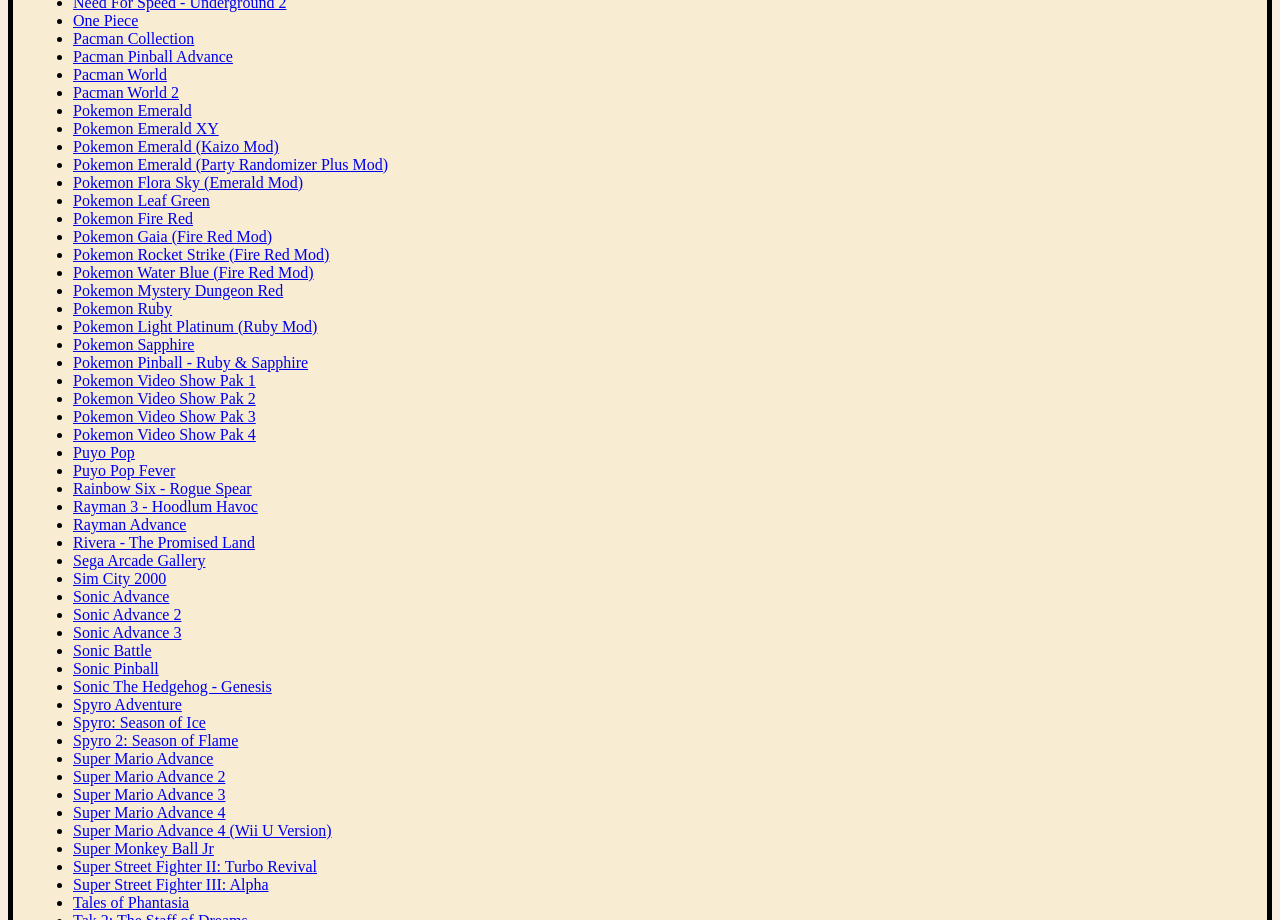
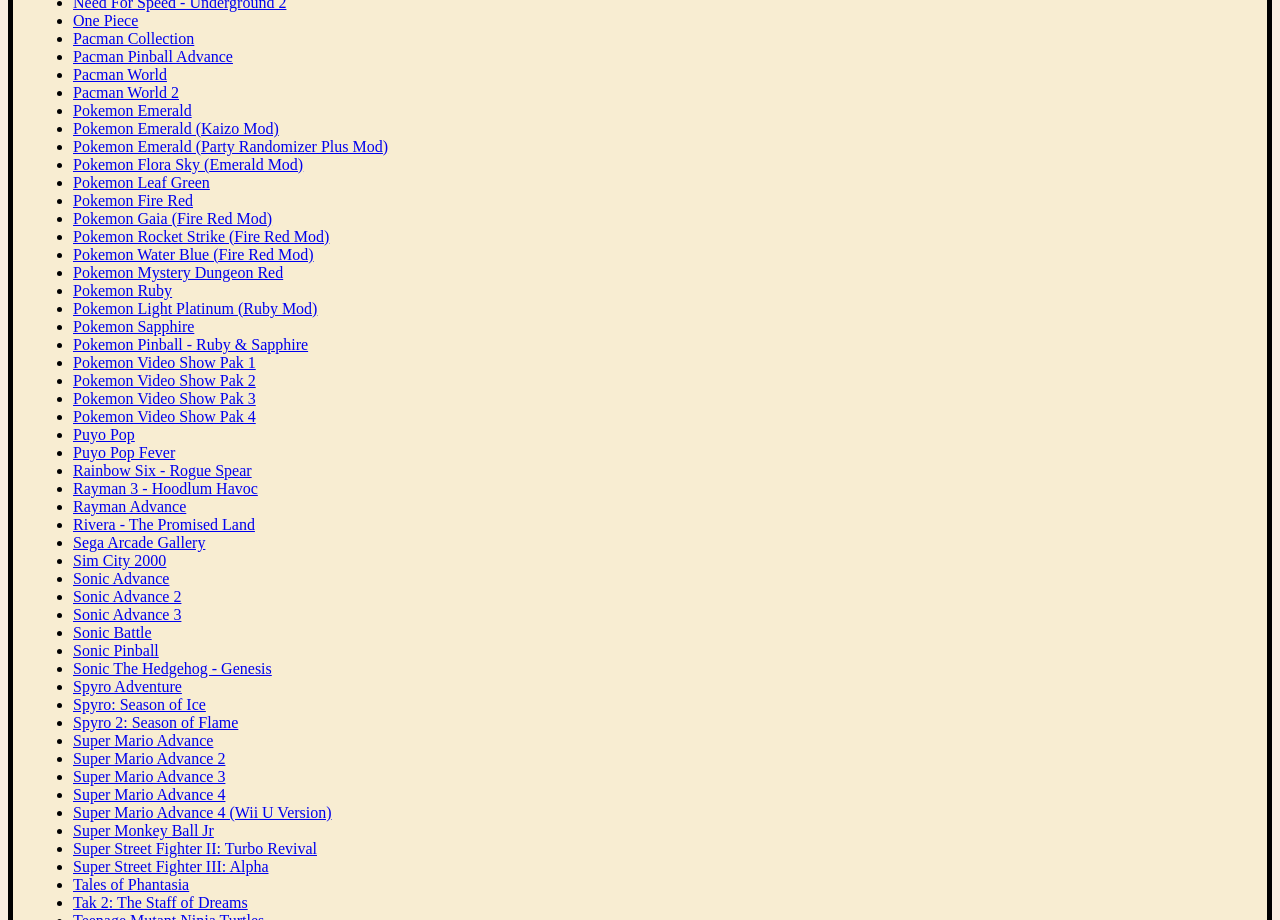
Before and after one commit to coolgoagle/cringelikeyou, a plain HTML site: page index.html in a window 1280 px wide. Shown: the part 2120-3040 px from the top of the page. Drawn offline with Linux system fonts and the light colour scheme.

Commit message:
Update index.html

```diff
--- a/index.html
+++ b/index.html
@@ -123,7 +123,6 @@
               <li><a href="./launcher.html#pacman_world">Pacman World</a></li>
               <li><a href="./launcher.html#pacman_world2">Pacman World 2</a></li>
               <li><a href="./launcher.html#pokemonemerald">Pokemon Emerald</a></li>
-                          <li><a href="./launcher.html#pokemonemerald_xy">Pokemon Emerald XY</a></li>
                           <li><a href="./launcher.html#pokemonek">Pokemon Emerald (Kaizo Mod)</a></li>
                           <li><a href="./launcher.html#eprp">Pokemon Emerald (Party Randomizer Plus Mod)</a></li>
                           <li><a href="./launcher.html#pokemonflorasky">Pokemon Flora Sky (Emerald Mod)</a></li>
```
